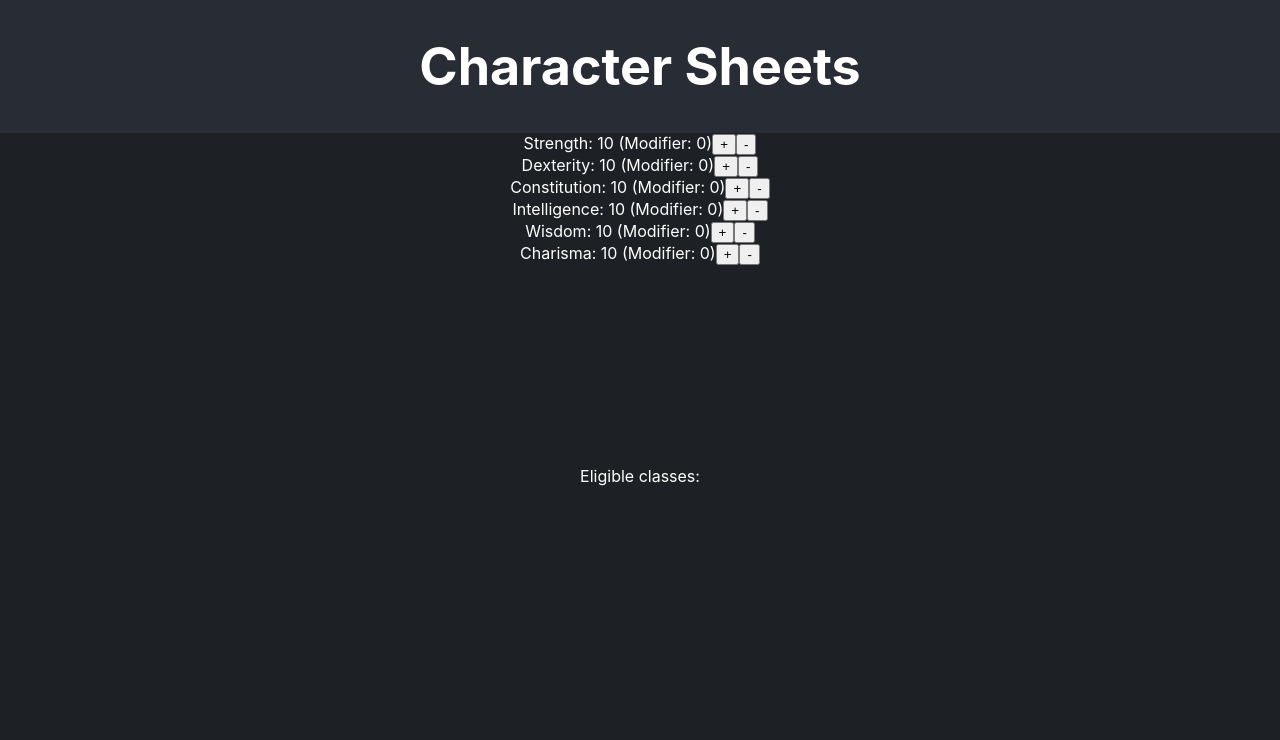
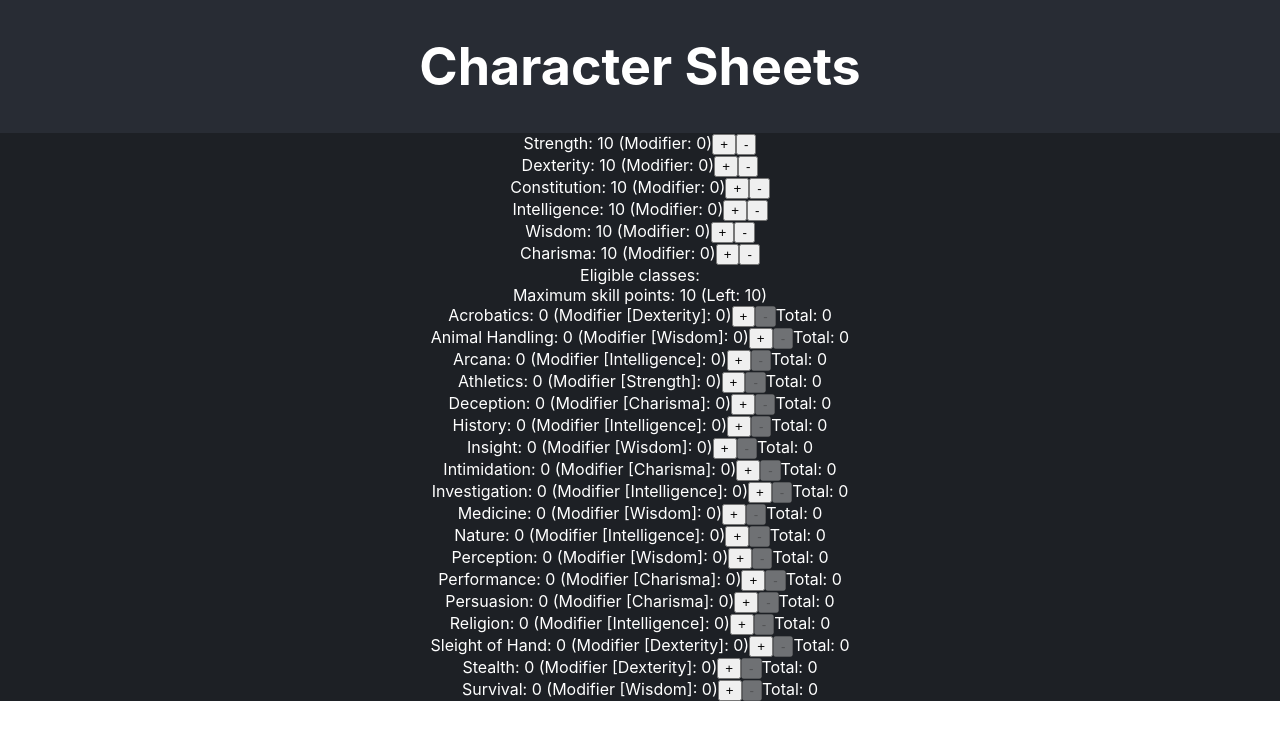
Before and after one commit to raylenemac/recruiting-webapp-character, a React (Create React App) app: page / in a window 1280 px wide. Shown: the top 740 px of the page. Built offline with nearby package versions, Linux system fonts and the light colour scheme.

Commit message:
Module 5: support for skills

```diff
--- a/src/App.js
+++ b/src/App.js
@@ -1,61 +1,14 @@
 import { useState } from 'react';
 import './App.css';
-import { ATTRIBUTE_LIST, CLASS_LIST, SKILL_LIST } from './consts.js';
-
-const ATTR_DEFAULT = 10
-const initializeAttributes = () => ATTRIBUTE_LIST.reduce((acc, attr) => ({...acc, [attr]: ATTR_DEFAULT}), {})
+import Character from './components/character.js';
 
 function App() {
-  const [attributeValues, setAttributeValues] = useState(initializeAttributes());
-  const [openClass, setOpenClass] = useState(null);
-
-  const editAttribute = (attr, delta) => {
-    const newVal = Math.max(attributeValues[attr] + delta, 0)
-    const newAttrs = Object.assign({}, attributeValues, {[attr]: newVal})
-    setAttributeValues(newAttrs)
-  }
-
-  const eligibleClasses = Object.entries(CLASS_LIST)
-    .filter(([_, minimums]) => Object.entries(minimums).every(([attr, min]) => attributeValues[attr] >= min))
-    .map(([characterClass]) => characterClass)
-
-  const modifiers = ATTRIBUTE_LIST.reduce((acc, attr) => {
-    const attr_val = attributeValues[attr]
-    const attr_mod = Math.floor((attr_val - ATTR_DEFAULT) / 2)
-    return {...acc, [attr]: attr_mod}
-  }, {})
-
   return (
     <div className="App">
       <header className="App-header">
         <h1>Character Sheets</h1>
       </header>
-      <section className="App-section">
-        {ATTRIBUTE_LIST.map(attr => (
-          <div>
-            {attr}: {attributeValues[attr]} (Modifier: {modifiers[attr]})
-            <button onClick={() => editAttribute(attr, 1)}>+</button>
-            <button onClick={() => editAttribute(attr, -1)}>-</button>
-          </div>
-        ))}
-      </section>
-      <section className="App-section">
-        <div> Eligible classes: </div>
-        {eligibleClasses.map(characterClass => (
-          <div>
-            <label onClick={() => setOpenClass(characterClass)}>{characterClass}</label>
-          </div>
-        ))}
-      </section>
-      {openClass && <section className="App-section">
-        <div> Requirements for {openClass}: </div>
-        {Object.entries(CLASS_LIST[openClass]).map(([attr, min]) => (
-          <div>
-            {attr}: {min}
-          </div>
-        ))}
-        <button onClick={() => setOpenClass(null)}>Close Requirements</button>
-      </section>}
+      <Character/>
     </div>
   );
 }
--- /dev/null
+++ b/src/components/character.js
@@ -0,0 +1,87 @@
+import { useState } from 'react';
+// import './App.css';
+import { ATTRIBUTE_LIST, CLASS_LIST, SKILL_LIST, SKILL_PTS_MODIFIER, ATTR_DEFAULT } from '../consts.js';
+
+const initializeAttributes = () => ATTRIBUTE_LIST.reduce((acc, attr) => ({...acc, [attr]: ATTR_DEFAULT}), {})
+const initializeSkills = () => SKILL_LIST.reduce((acc, skill) => ({...acc, [skill.name]: 0}), {})
+
+function Character() {
+  const [attributeValues, setAttributeValues] = useState(initializeAttributes());
+  const [skillValues, setSkillValues] = useState(initializeSkills());
+  const [openClass, setOpenClass] = useState(null);
+
+  const editAttribute = (attr, delta) => {
+    const newVal = Math.max(attributeValues[attr] + delta, 0)
+    const newAttrs = Object.assign({}, attributeValues, {[attr]: newVal})
+    setAttributeValues(newAttrs)
+  }
+
+  const editSkill = (skill, delta) => {
+    const newVal = Math.max(skillValues[skill] + delta, 0)
+    const newSkills = Object.assign({}, skillValues, {[skill]: newVal})
+    setSkillValues(newSkills)
+  }
+
+  const eligibleClasses = Object.entries(CLASS_LIST)
+    .filter(([_, minimums]) => Object.entries(minimums).every(([attr, min]) => attributeValues[attr] >= min))
+    .map(([characterClass]) => characterClass)
+
+  const modifiers = ATTRIBUTE_LIST.reduce((acc, attr) => {
+    const attr_val = attributeValues[attr]
+    const attr_mod = Math.floor((attr_val - ATTR_DEFAULT) / 2)
+    return {...acc, [attr]: attr_mod}
+  }, {})
+
+  const maxSkillPoints = Math.max(ATTR_DEFAULT + modifiers[SKILL_PTS_MODIFIER] * 4, 0)
+  const skillPointsUsed = Object.values(skillValues).reduce((sum, val) => sum+val, 0)
+  const skillPointsLeft = maxSkillPoints - skillPointsUsed
+
+  const getSkills = () => SKILL_LIST.map(({name, attributeModifier}) => {
+    const skillVal = skillValues[name]
+    const modifierVal = modifiers[attributeModifier]
+    const total = Math.max(skillVal + modifierVal, 0)
+    return <div>
+      {name}: {skillVal} (Modifier [{attributeModifier}]: {modifierVal})
+      <button disabled={skillPointsLeft == 0} onClick={() => editSkill(name, 1)}>+</button>
+      <button disabled={skillVal == 0} onClick={() => editSkill(name, -1)}>-</button>
+      Total: {total}
+    </div>
+  })
+
+  return (
+    <div>
+      <section className="App-section">
+        {ATTRIBUTE_LIST.map(attr => (
+          <div>
+            {attr}: {attributeValues[attr]} (Modifier: {modifiers[attr]})
+            <button onClick={() => editAttribute(attr, 1)}>+</button>
+            <button onClick={() => editAttribute(attr, -1)}>-</button>
+          </div>
+        ))}
+      </section>
+      <section className="App-section">
+        <div> Eligible classes: </div>
+        {eligibleClasses.map(characterClass => (
+          <div>
+            <label onClick={() => setOpenClass(characterClass)}>{characterClass}</label>
+          </div>
+        ))}
+      </section>
+      {openClass && <section className="App-section">
+        <div> Requirements for {openClass}: </div>
+        {Object.entries(CLASS_LIST[openClass]).map(([attr, min]) => (
+          <div>
+            {attr}: {min}
+          </div>
+        ))}
+        <button onClick={() => setOpenClass(null)}>Close Requirements</button>
+      </section>}
+      <section className="App-section">
+        <div> Maximum skill points: {maxSkillPoints} (Left: {skillPointsLeft})</div>
+        {getSkills()}
+      </section>
+    </div>
+  );
+}
+
+export default Character;
--- a/src/consts.js
+++ b/src/consts.js
@@ -55,3 +55,6 @@ export const SKILL_LIST = [
     { name: 'Survival', attributeModifier: 'Wisdom' },
 
 ]
+
+export const SKILL_PTS_MODIFIER = 'Intelligence'
+export const ATTR_DEFAULT = 10
```
